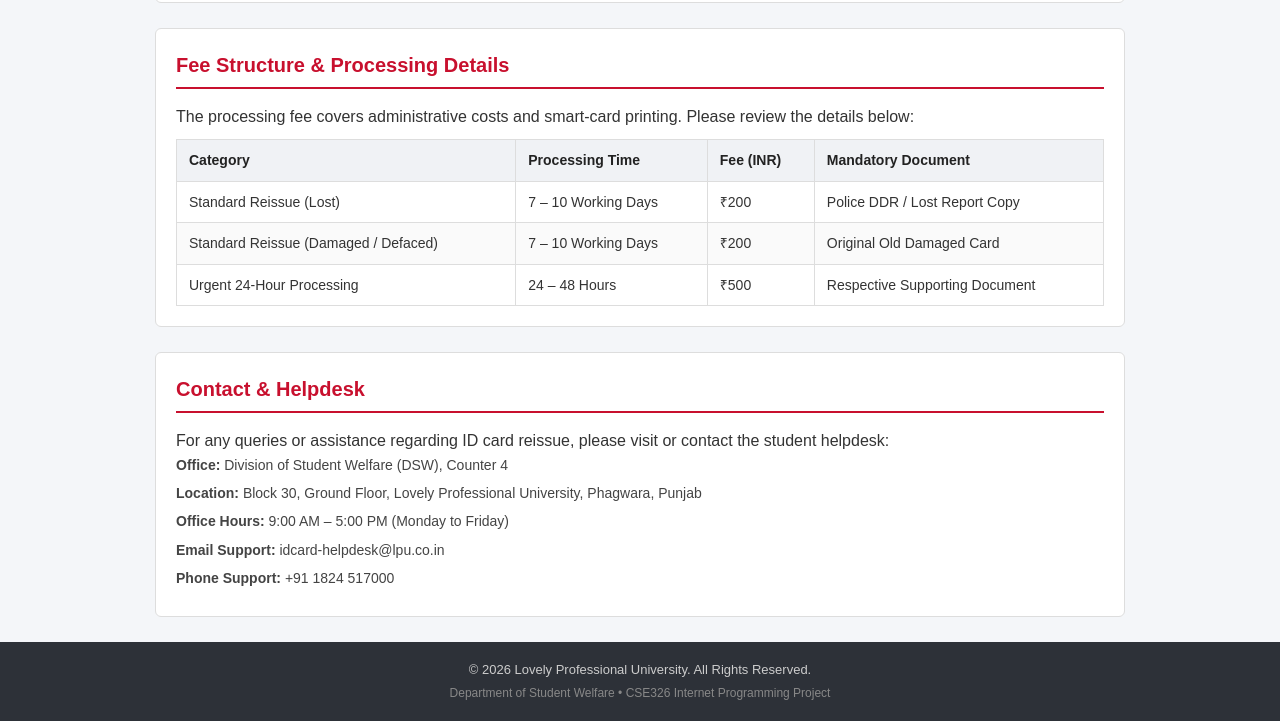
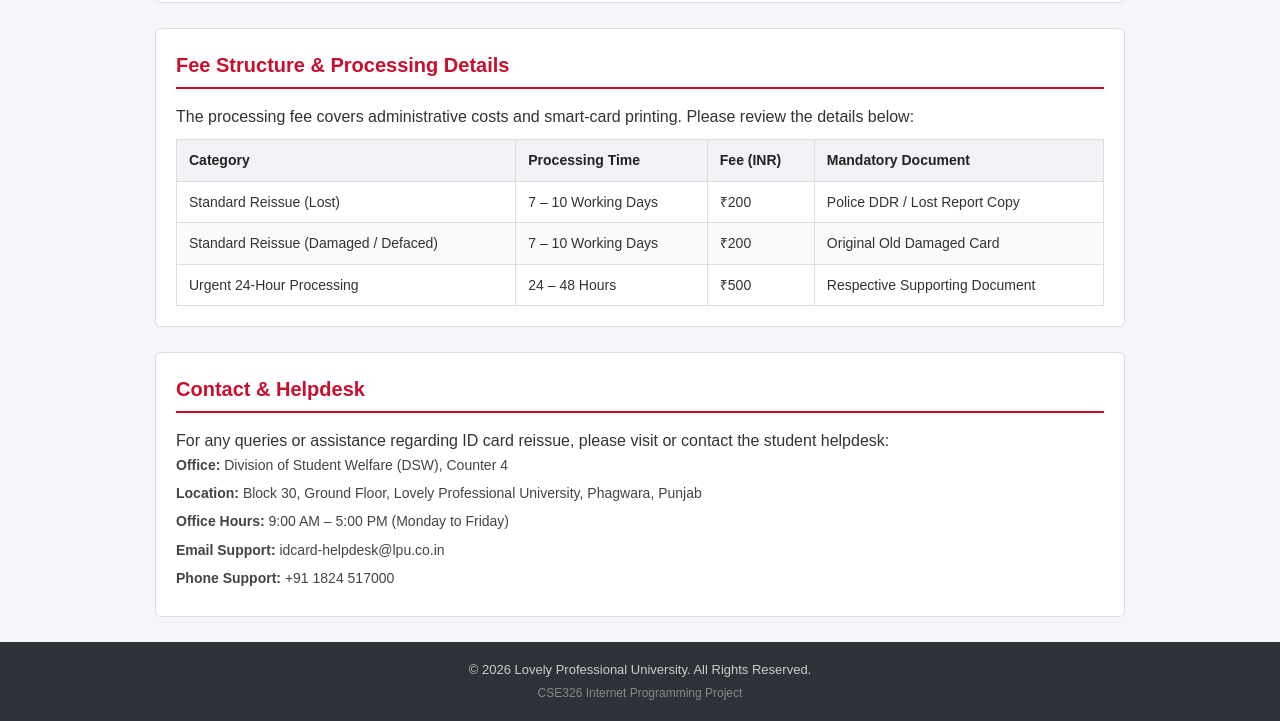
Before and after one commit to pranjalkumar9430/Gamechanger, a plain HTML site: page gamechanger/student-id-reissue/index.html in a window 1280 px wide. Shown: the part 1692-2413 px from the top of the page. Drawn offline with Linux system fonts and the light colour scheme.

Commit message:
minor changes

```diff
--- a/gamechanger/student-id-reissue/index.html
+++ b/gamechanger/student-id-reissue/index.html
@@ -284,7 +284,7 @@
 
   <footer class="site-footer">
     <p>&copy; 2026 Lovely Professional University. All Rights Reserved.</p>
-    <p class="footer-small">Department of Student Welfare &bull; CSE326 Internet Programming Project</p>
+    <p class="footer-small">CSE326 Internet Programming Project</p>
   </footer>
 
   <script src="script.js"></script>
```
